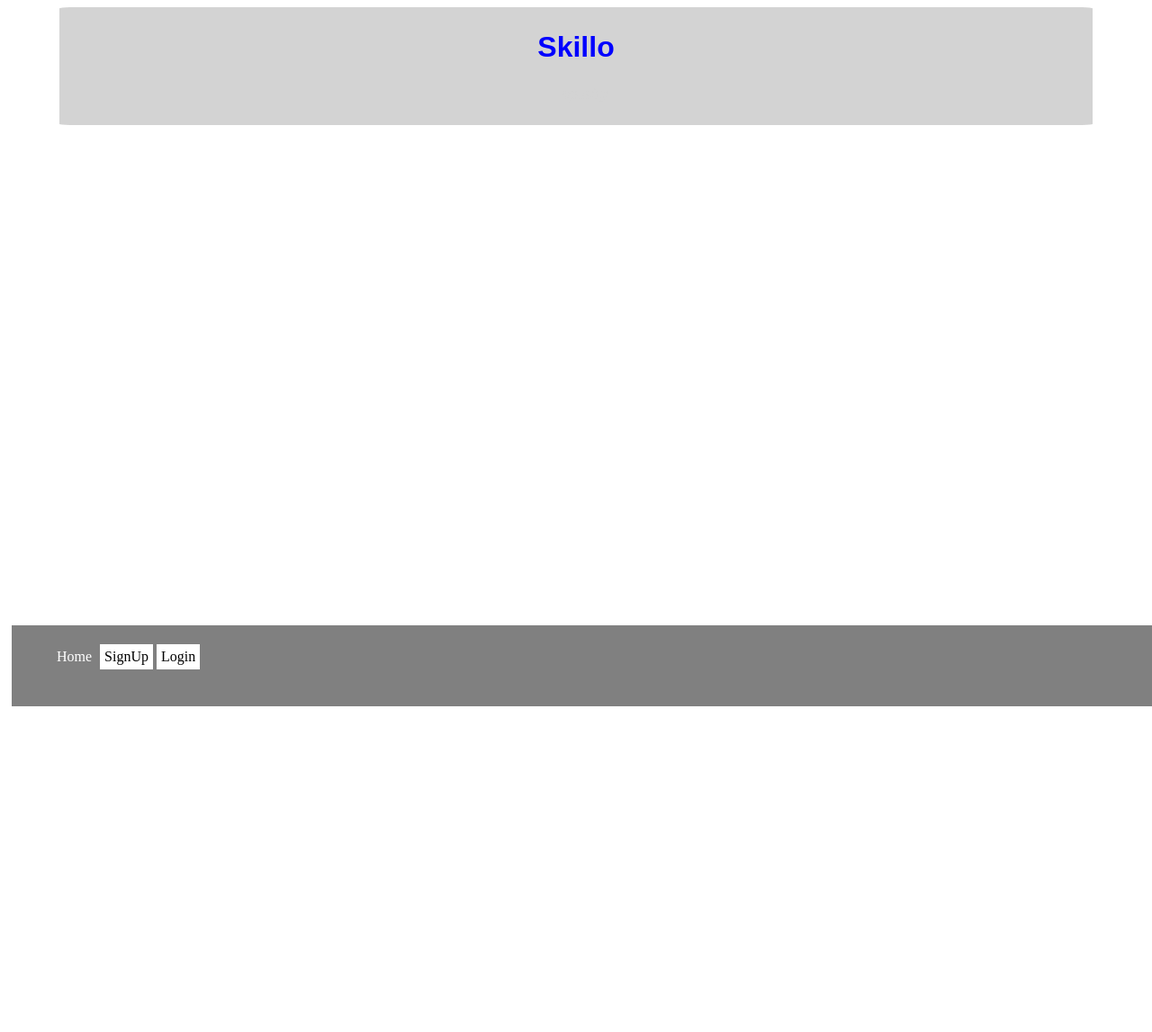
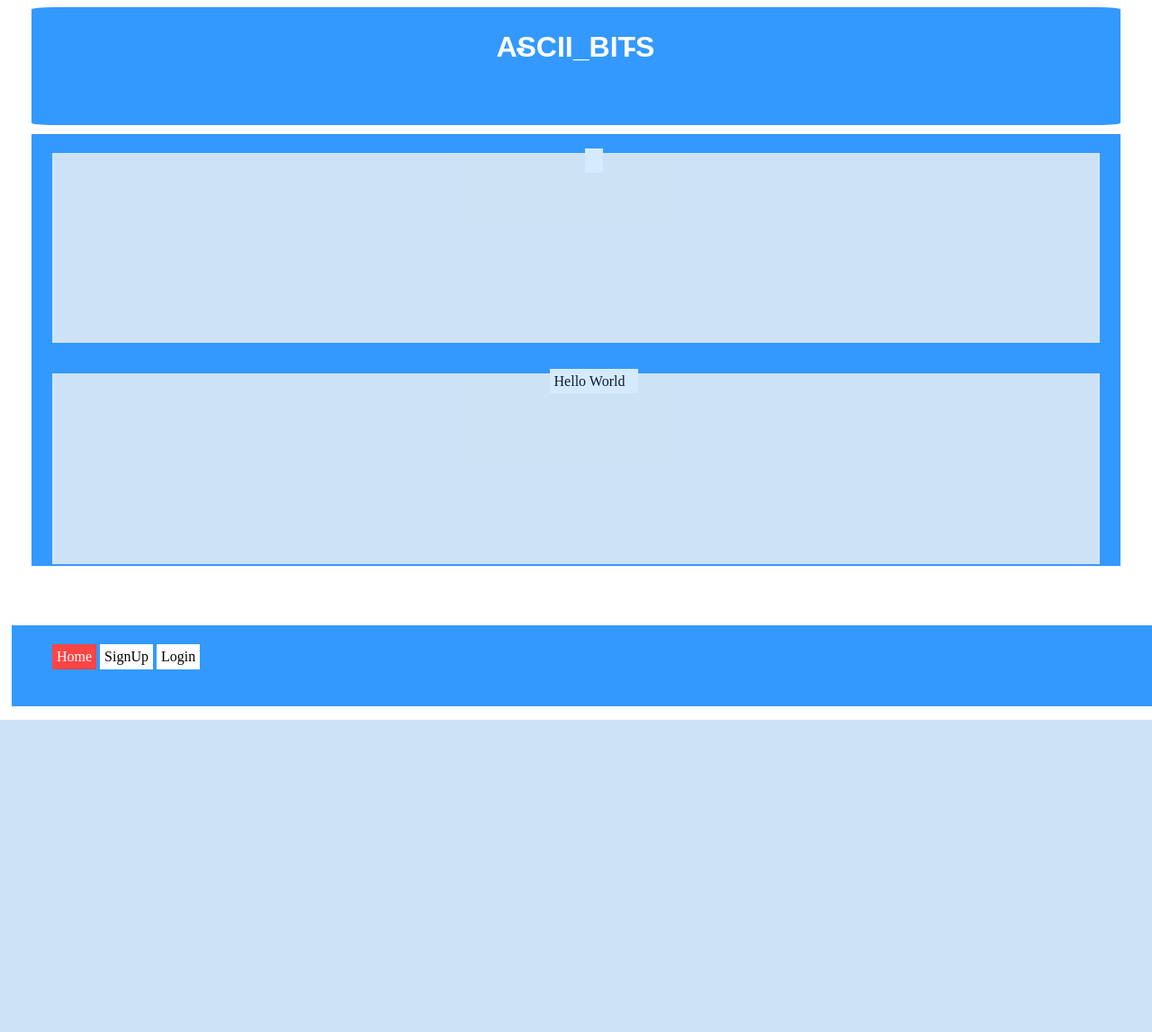
Before and after one commit to kaigikinyua/iNTERFACE, a PHP site: page /CVO/index.html in a window 1280 px wide. Shown: the whole page at 90% size. After the commit the page ends 800 px from the top, so only its background shows below. Run offline with PHP 8.4, Linux system fonts and the light colour scheme.

Commit message:
Added new styles in CVO

```diff
--- a/CVO/CSS/main.css
+++ b/CVO/CSS/main.css
@@ -2,9 +2,9 @@ body{
 	background: white;
 }
 div.barner{
-	background: lightgray;
-	width:90%;
-	border-radius: 1%;
+	background: #3399FF;
+	width:95%;
+	border-radius: 2%;
 	padding: 5px;
 	word-spacing: -40px;
 	animation-name: barner;
@@ -14,13 +14,14 @@ div.barner{
 }
 h1.t1{
 	font-family: sans-serif;
-	color:blue;
+	text-shadow: black;
+	color:white;
 	animation-name: textOne;
 	animation-delay: 1s;
 	animation-duration: 4s;
 }
 h3.t2{
-	color:lightgray;
+	color:#3399FF;
 	animation-name:textTwo;
 	animation-delay: 1s;
 	animation-duration: 5.5s;
@@ -43,13 +44,13 @@ h3.t2{
 }
 @keyframes textTwo{
 	20%{
-		color:gray;
+		color:#3399FF;
 	}40%{
-		color:black;
+		color:#4169E1;
 	}70%{
 		color:white;
 	}90%{
-		color:lightgray;
+		color:black;
 	}
 }
 div.barner:hover{
@@ -58,7 +59,7 @@ div.barner:hover{
 div.tail{
 	margin: 5;
 	padding:5;
-	background: gray;
+	background: #3399FF;
 	position: fixed;
 	width:100%;
 	height:10%;
@@ -75,7 +76,7 @@ li{
 	background: white;
 }
 li.active{
-	background: gray;
+	background: #FF4444;
 }
 li.active a{
 	color:white;
@@ -88,8 +89,46 @@ li:hover{
 	transform: translateY(-5px);
 	transform: ease-in-out;
 	transition:1s;
-	background:black;
+	background:red;
 }
 li a:hover{
 	color:white;
 }
+div.maincontent{
+	background:#3399FF;
+	width:95%;
+	height: 60%;
+	margin:10px;
+	padding: 5px;
+}
+div.inner{
+	height:45%;
+	width:97%;
+	background: whitesmoke;
+	opacity:0.8;
+}
+div.inner:hover{
+	opacity:1.0;
+	transform: translateY(-10px);
+	transform: ease-in-out;
+	transition: 1s;
+}
+div.right{
+	width: 40%;
+	height:90%;
+	background: lightgreen;
+	align-self: flex-end;
+}
+div.left{
+	margin: 0px;
+	width: 40%;
+	height: 90%;
+	background: lightslategray;
+	right: 10px;
+}
+ul.innerL{
+	list-style-type: none;
+}
+ul.innerL li{
+	display: inline;
+}
--- a/CVO/index.html
+++ b/CVO/index.html
@@ -6,17 +6,32 @@
 	<body>
 		<center>
 			<div class="barner">
-				<h1 class="t1">Skillo</h1>
+				<h1 class="t1">- ASCII_BITS -</h1>
 				<h3 class="t2"><i>make your own reality ...</i></h3>
+			</div>
+		</center>
+		<center>
+			<div class="maincontent">
+				<div class="inner">
+					<ul class="innerL">
+						<li class="left"></li>
+						<li class="right"></li>
+					</ul>
+				</div><br/>
+				<div class="inner">
+					<ul class="innerL">
+						<li class="right">Hello World</li>
+						<li class="left"></li>
+					</ul>
+				</div>
 			</div>
 		</center>
 			<div class="tail">
 				<ul class="navbar">
 					<li class="active"><a href="index.html">Home</a></li>
-					<li><a href="#">SignUp</a></li>
+					<li><a href="signup.html">SignUp</a></li>
 					<li><a href="#">Login</a></li>
 				</ul>
 			</div>
-	<div style="height:1000px"></div>
 	</body>
 </html>
```
Also changed, not shown: CVO/CSS/dynamics.css (added, +24 -0 lines), CVO/signup.html (added, +20 -0 lines).
